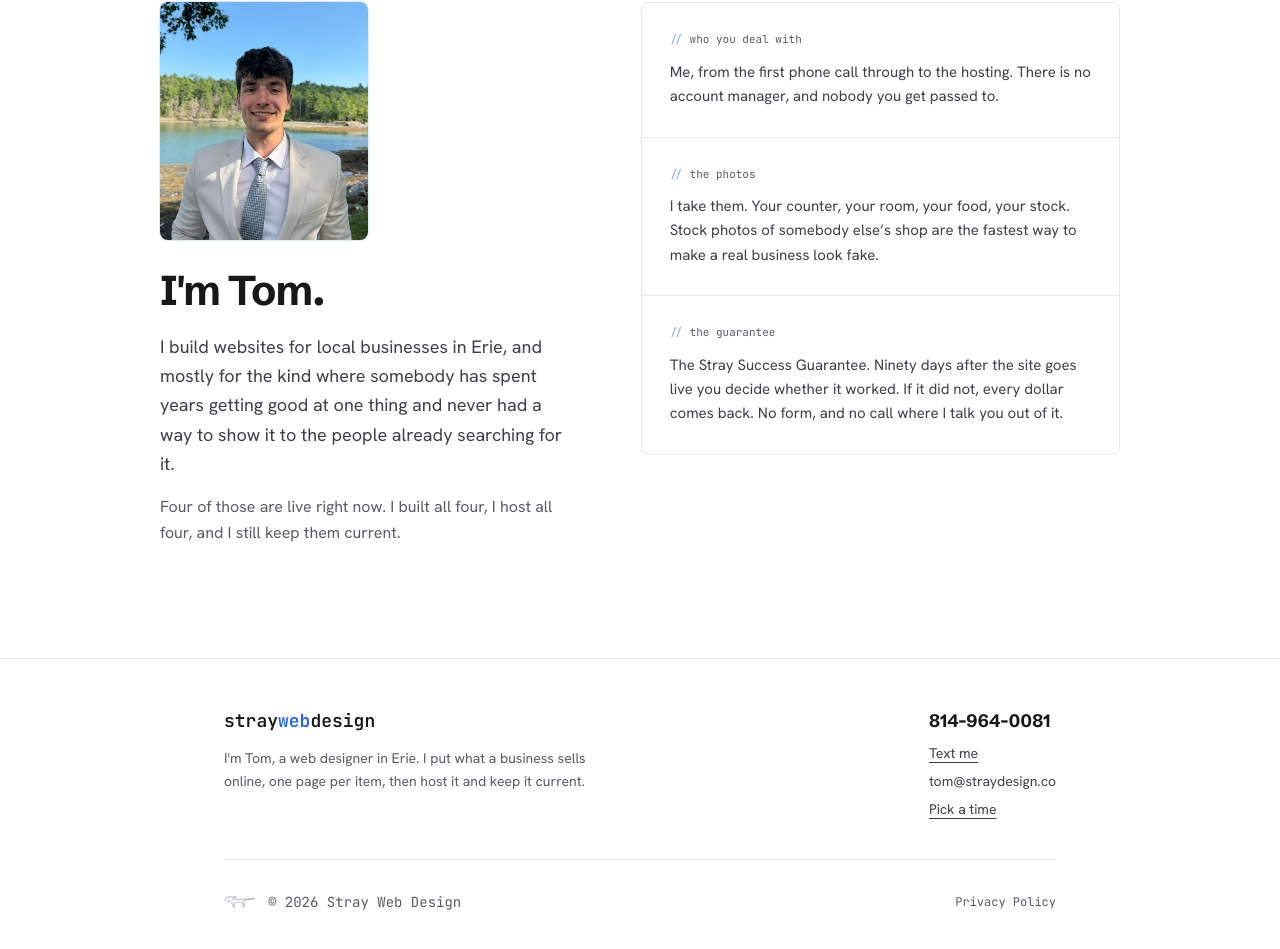
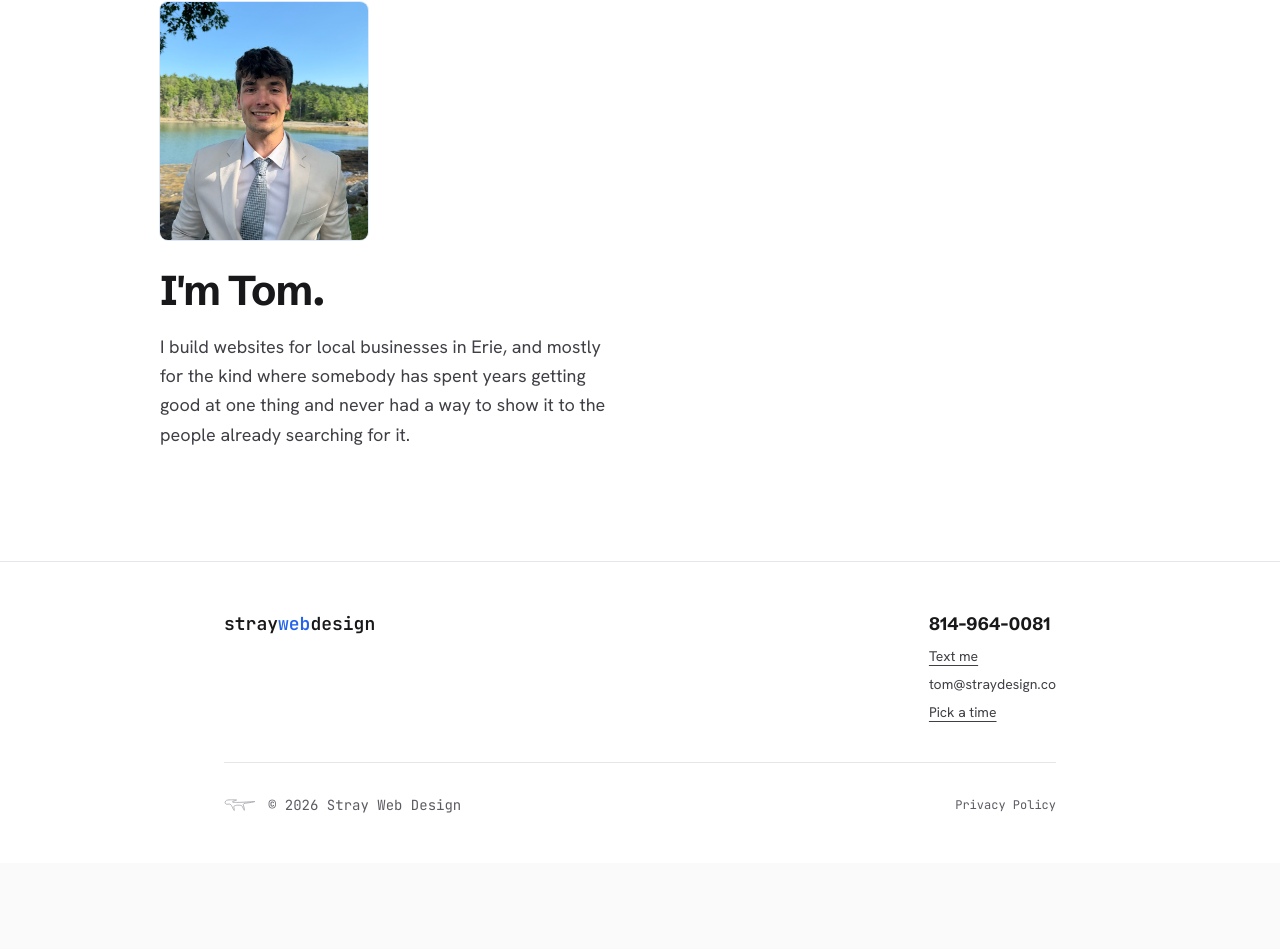
Before and after one commit to straydesign/straywebdesign, a Next.js app: page / in a window 1280 px wide. Shown: the part 6557-7506 px from the top of the page. After the commit the page ends 7420 px from the top, so only its background shows below. Built offline with nearby package versions, Linux system fonts and the light colour scheme; no server answers.

Commit message:
feat: about is the photo, the name and one paragraph; footer drops the second bio
Co-Authored-By: Claude Fable 5.1 <noreply@anthropic.com>
Claude-Session: https://claude.ai/code/session_01TMC5GouXjx8urm6DxaJdZD

```diff
--- a/src/components/layout/Footer.tsx
+++ b/src/components/layout/Footer.tsx
@@ -18,17 +18,13 @@ export default function Footer() {
     <footer className="border-t border-border-default bg-surface-card">
       <div className="mx-auto max-w-4xl px-5 py-12 md:px-8">
         <div className="flex flex-col gap-8 sm:flex-row sm:items-start sm:justify-between">
-          <div className="max-w-sm">
+          <div>
             <Link
               href="/"
               className="font-mono text-lg font-bold text-text-primary"
             >
               stray<span className="text-accent">web</span>design
             </Link>
-            <p className="mt-3 font-body text-sm leading-relaxed text-text-tertiary">
-              I&apos;m Tom, a web designer in Erie. I put what a business sells
-              online, one page per item, then host it and keep it current.
-            </p>
           </div>
 
           <div className="flex flex-col gap-2">
--- a/src/components/sections/About.tsx
+++ b/src/components/sections/About.tsx
@@ -2,30 +2,12 @@ import Image from 'next/image';
 import AnimateIn from '@/components/ui/AnimateIn';
 
 /**
- * About — last on the page, and short.
- *
- * The version this replaced had three abstract principles in it ("Make the
- * message land", "One coherent brand"). Nobody has ever chosen a web designer
- * on the strength of a principle. What is here instead is who answers the
- * phone, what he actually does with his hands, and the guarantee — three
- * things a stranger can check.
+ * About — last on the page, and the one thing Tom asked to keep when the fat
+ * came off (2026-09-08): the photo, the name, one paragraph. The three fact
+ * cards that used to sit beside it (who you deal with, the photos, the
+ * guarantee) are all said elsewhere now — the slides, and the FAQ, where the
+ * Stray Success Guarantee is still named.
  */
-
-const FACTS = [
-  {
-    label: 'who you deal with',
-    body: 'Me, from the first phone call through to the hosting. There is no account manager, and nobody you get passed to.',
-  },
-  {
-    label: 'the photos',
-    body: 'I take them. Your counter, your room, your food, your stock. Stock photos of somebody else’s shop are the fastest way to make a real business look fake.',
-  },
-  {
-    label: 'the guarantee',
-    body: 'The Stray Success Guarantee. Ninety days after the site goes live you decide whether it worked. If it did not, every dollar comes back. No form, and no call where I talk you out of it.',
-  },
-];
-
 export default function About() {
   return (
     <section
@@ -34,9 +16,6 @@ export default function About() {
       aria-label="About"
     >
       <div className="mx-auto max-w-5xl px-5 md:px-8">
-        {/* items-start, or the card column stretches to match the photo column
-            and leaves a band of empty divider colour under the last card. */}
-        <div className="grid items-start gap-12 lg:grid-cols-[minmax(0,1fr)_minmax(0,1.15fr)] lg:gap-16">
         <AnimateIn>
           <div className="flex w-44 items-end overflow-hidden rounded-lg bg-accent/5 ring-1 ring-accent/15 md:w-52">
             <Image
@@ -56,28 +35,7 @@ export default function About() {
             kind where somebody has spent years getting good at one thing and
             never had a way to show it to the people already searching for it.
           </p>
-            <p className="mt-4 max-w-md font-body text-base leading-relaxed text-text-tertiary">
-              Four of those are live right now. I built all four, I host all
-              four, and I still keep them current.
-            </p>
         </AnimateIn>
-
-          <div className="flex flex-col gap-px overflow-hidden rounded-lg border border-border-default bg-border-default">
-            {FACTS.map((fact, i) => (
-              <AnimateIn key={fact.label} delay={i * 0.08}>
-                <div className="bg-surface-card p-6 md:p-7">
-                  <p className="font-mono text-[11px] text-text-tertiary">
-                    <span aria-hidden className="text-accent/60">{'// '}</span>
-                    {fact.label}
-                  </p>
-                  <p className="mt-3 font-body text-[15px] leading-relaxed text-text-secondary">
-                    {fact.body}
-                  </p>
-                </div>
-              </AnimateIn>
-            ))}
-          </div>
-        </div>
       </div>
     </section>
   );
```
Lines whose indentation alone changed are shown as unchanged.
